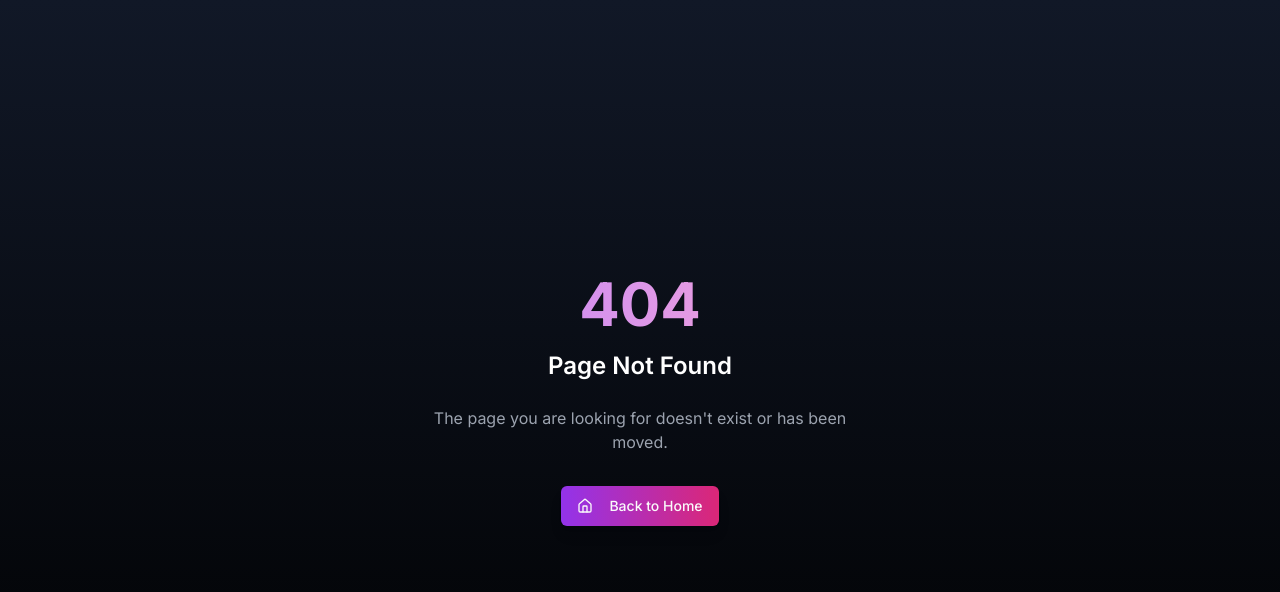
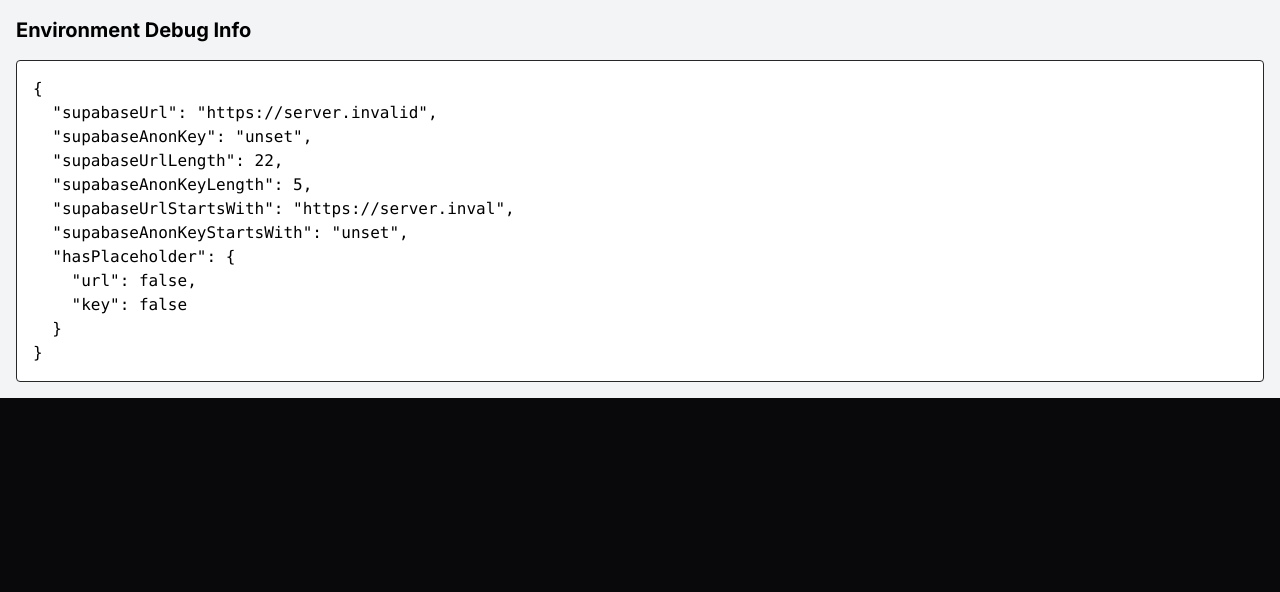
Before and after one commit to gum1x/fansign, a Next.js app: page /debug in a window 1280 px wide. Before the commit this address had no page. Shown: the top 592 px of the page. Built offline with nearby package versions, Linux system fonts and the light colour scheme; no server answers.

Commit message:
Debug Supabase Configuration

```diff
--- /dev/null
+++ b/app/debug-env.tsx
@@ -0,0 +1,34 @@
+"use client"
+
+import { useEffect, useState } from 'react'
+
+export default function DebugEnv() {
+  const [envInfo, setEnvInfo] = useState<any>({})
+
+  useEffect(() => {
+    // Check environment variables
+    const info = {
+      supabaseUrl: process.env.NEXT_PUBLIC_SUPABASE_URL,
+      supabaseAnonKey: process.env.NEXT_PUBLIC_SUPABASE_ANON_KEY,
+      supabaseUrlLength: process.env.NEXT_PUBLIC_SUPABASE_URL?.length || 0,
+      supabaseAnonKeyLength: process.env.NEXT_PUBLIC_SUPABASE_ANON_KEY?.length || 0,
+      supabaseUrlStartsWith: process.env.NEXT_PUBLIC_SUPABASE_URL?.substring(0, 20),
+      supabaseAnonKeyStartsWith: process.env.NEXT_PUBLIC_SUPABASE_ANON_KEY?.substring(0, 20),
+      hasPlaceholder: {
+        url: process.env.NEXT_PUBLIC_SUPABASE_URL?.includes('placeholder'),
+        key: process.env.NEXT_PUBLIC_SUPABASE_ANON_KEY?.includes('placeholder')
+      }
+    }
+    setEnvInfo(info)
+    console.log('Environment Debug Info:', info)
+  }, [])
+
+  return (
+    <div className="p-4 bg-gray-100 text-black">
+      <h2 className="text-xl font-bold mb-4">Environment Debug Info</h2>
+      <pre className="bg-white p-4 rounded border overflow-auto">
+        {JSON.stringify(envInfo, null, 2)}
+      </pre>
+    </div>
+  )
+}
--- /dev/null
+++ b/app/debug/page.tsx
@@ -0,0 +1,5 @@
+import DebugEnv from '../debug-env'
+
+export default function DebugPage() {
+  return <DebugEnv />
+}
```
